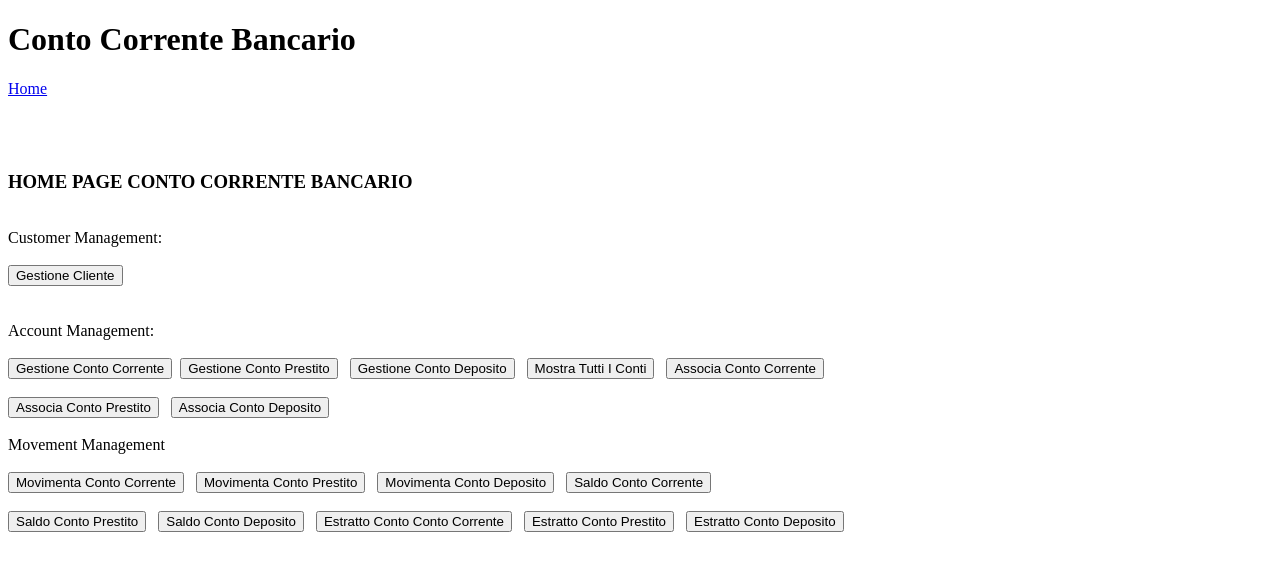
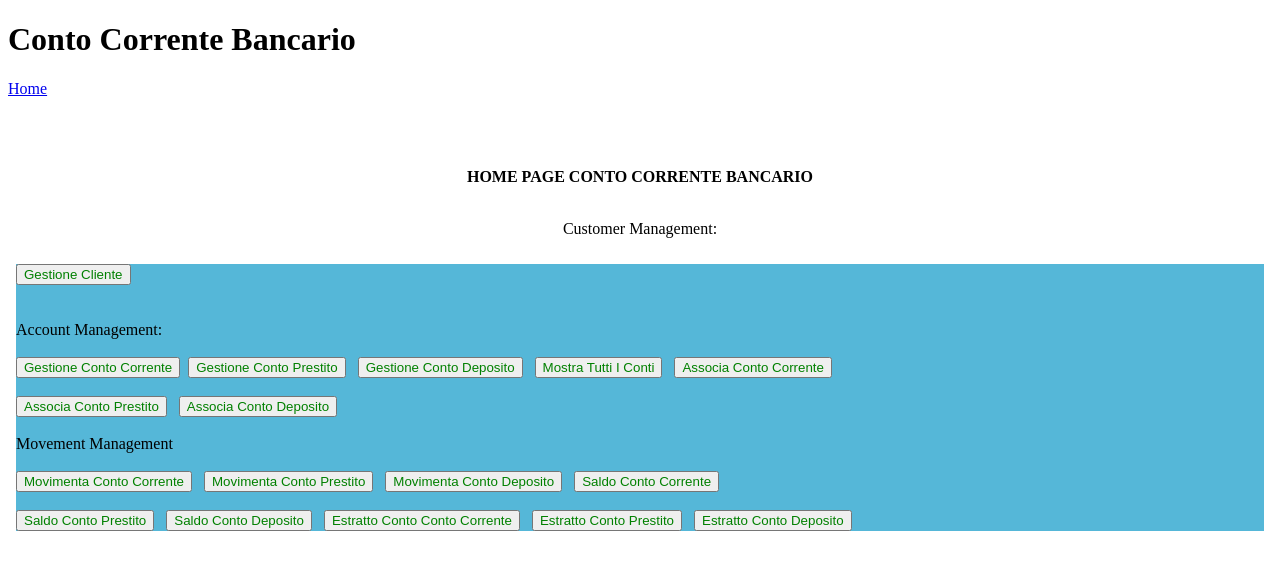
Before and after one commit to luca-lezzerini/conto-corrente-bancario-s, an Angular app in the folder conto-corrente-bancario-s-client/: page /app-home-page in a window 1280 px wide. Shown: the top 570 px of the page. Built offline with nearby package versions, Linux system fonts and the light colour scheme.

Commit message:
impl ticket 26

```diff
--- a/conto-corrente-bancario-s-client/src/app/home-page/home-page.component.css
+++ b/conto-corrente-bancario-s-client/src/app/home-page/home-page.component.css
@@ -0,0 +1,40 @@
+h1 {
+    font-size: large;
+}
+
+h3 {
+    font-size: medium;
+}
+
+text {
+    font-family: verdana;
+}
+
+button {
+    color: green;
+}
+
+ button :disabled {
+     color: red;
+ }
+
+ input[type=text] {
+    border-width: 2px;
+ }
+
+ body {
+    background-color: rgb(85, 183, 216);
+ }
+
+ table{
+    text-align: center;
+    border-width: 1px;
+ }
+
+ header {
+    text-align: center;
+ }
+
+ tr {
+    font-family: Impact, Haettenschweiler, 'Arial Narrow Bold', sans-serif;
+ }
--- a/conto-corrente-bancario-s-client/src/app/home-page/home-page.component.html
+++ b/conto-corrente-bancario-s-client/src/app/home-page/home-page.component.html
@@ -1,7 +1,10 @@
+<header>
 <h3>HOME PAGE CONTO CORRENTE BANCARIO</h3>
 <br>
 Customer Management:
 <br><br>
+</header>
+<body>
 <button (click)="gestioneClienti()">Gestione Cliente</button>&nbsp;
 <br><br><br>
 Account Management:
@@ -27,3 +30,4 @@ Movement Management
 <button (click)="ecCC()">Estratto Conto Conto Corrente</button> &nbsp;
 <button (click)="ecCP()"> Estratto Conto Prestito</button> &nbsp;
 <button (click)="ecCD()">Estratto Conto Deposito</button> &nbsp;
+</body>
```
